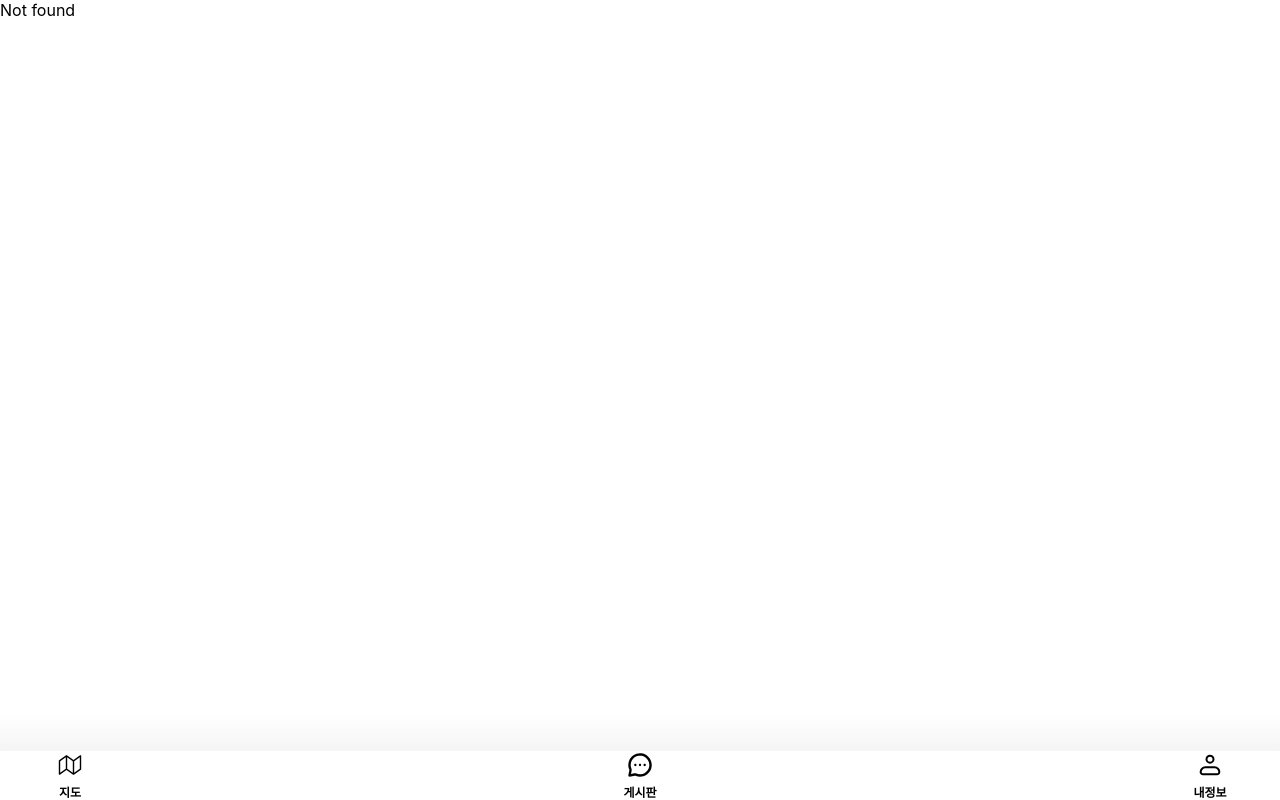
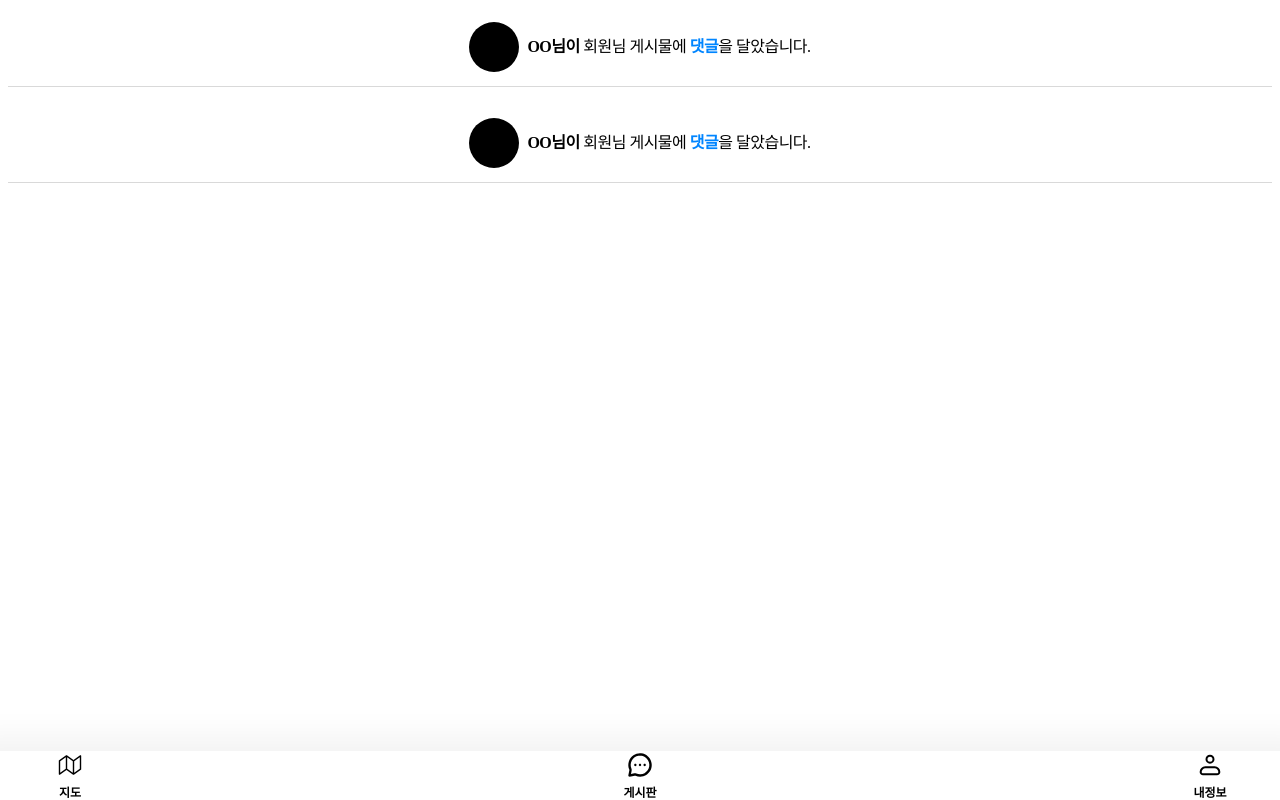
Before and after one commit to GyunHeee/Team_OE-FRONT, a React (Create React App) app: page /alert/1 in a window 1280 px wide. Before the commit this address had no page. Built offline with nearby package versions, Linux system fonts and the light colour scheme.

Commit message:
Design: layout & css AlertView

```diff
--- /dev/null
+++ b/src/pages/user/AlertView.jsx
@@ -0,0 +1,64 @@
+import React from 'react';
+import styled from 'styled-components';
+
+const Container = styled.div`
+  display: flex;
+  flex-direction: column;
+`;
+
+const AlertBox = styled.div`
+  display: flex;
+  align-items: center;
+  justify-content: center;
+  margin: 0.5rem;
+  padding: 0.7rem 0.5rem;
+  border-bottom: 1px solid #d9d9d9;
+`;
+
+const AlertImg = styled.div`
+  width: 50px;
+  height: 50px;
+  background-color: black;
+  border-radius: 100%;
+`;
+
+const AlertUser = styled.span`
+  font-weight: 600;
+`;
+
+const AlertType = styled.span`
+  font-weight: 600;
+  color: #0085ff;
+`;
+
+const AlertText = styled.p`
+  font-family: Pretendard;
+  font-size: 16px;
+  font-weight: 400;
+  line-height: 24px;
+  letter-spacing: -0.5px;
+  text-align: left;
+  margin-left: 0.5rem;
+`;
+
+export default function AlertView() {
+  return (
+    <Container>
+      <AlertBox>
+        <AlertImg />
+        <AlertText>
+          <AlertUser>OO님이</AlertUser> 회원님 게시물에{' '}
+          <AlertType>댓글</AlertType>을 달았습니다.
+        </AlertText>
+      </AlertBox>
+
+      <AlertBox>
+        <AlertImg />
+        <AlertText>
+          <AlertUser>OO님이</AlertUser> 회원님 게시물에{' '}
+          <AlertType>댓글</AlertType>을 달았습니다.
+        </AlertText>
+      </AlertBox>
+    </Container>
+  );
+}
```
Also changed, not shown: src/index.js (+2 -8 lines), src/pages/user/AlertView.module.css (added, +41 -0 lines).
